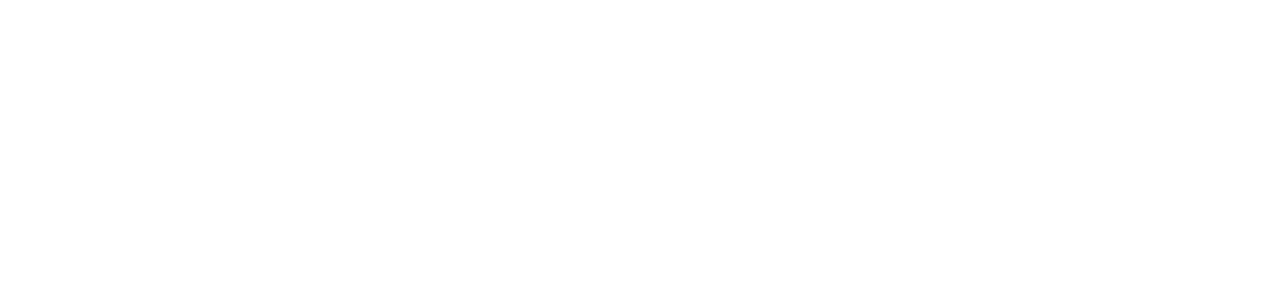
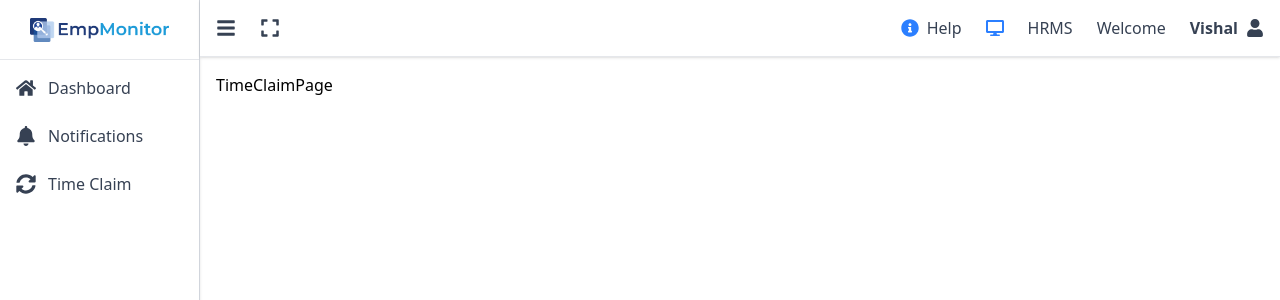
Before and after one commit to vishalglobussoftSDE/emp_clone_fe, a React (Vite) app: page /timeclaim in a window 1280 px wide. Before the commit this address had no page. Shown: the top 300 px of the page. Built offline with nearby package versions, Linux system fonts and the light colour scheme.

Commit message:
added dynamic routing using react router dom

```diff
--- a/src/App.jsx
+++ b/src/App.jsx
@@ -2,6 +2,8 @@ import { BrowserRouter as Router, Routes, Route } from 'react-router-dom';
 import { SidebarProvider } from './context/sidebarContext';
 import MainLayout from './components/MainLayout';
 import DashboardPage from './pages/DashboardPage';
+import NotificationsPage from './pages/NotificationsPage';
+import TimeClaimPage from './pages/TimeClaimPage';
 
 const App = () => {
   return (
@@ -16,6 +18,22 @@ const App = () => {
               </MainLayout>
             }
           />
+          <Route
+            path="/notifications"
+            element={
+              <MainLayout>
+                <NotificationsPage />
+              </MainLayout>
+            }
+          />
+          <Route
+            path="/timeclaim"
+            element={
+              <MainLayout>
+                <TimeClaimPage />
+              </MainLayout>
+            }
+          />
         </Routes>
       </Router>
     </SidebarProvider>
--- a/src/components/Sidebar/PrimarySideBar.jsx
+++ b/src/components/Sidebar/PrimarySideBar.jsx
@@ -1,4 +1,5 @@
 import { FaHome, FaBell, FaSyncAlt } from 'react-icons/fa';
+import { Link } from 'react-router-dom'; // Importing Link for routing
 import { useSidebar } from '../../context/sidebarContext.jsx';
 
 const PrimarySideBar = () => {
@@ -18,28 +19,28 @@ const PrimarySideBar = () => {
       {/* Navigation Items */}
       <div className="flex flex-col gap-6 p-4 text-gray-700">
         {/* Dashboard */}
-        <div className="flex items-center gap-3 cursor-pointer hover:text-blue-600">
+        <Link to="/" className="flex items-center gap-3 cursor-pointer hover:text-blue-600">
           <div className="text-xl">
             <FaHome />
           </div>
           {isSidebarOpen && <div className="text-base font-medium">Dashboard</div>}
-        </div>
+        </Link>
 
         {/* Notifications */}
-        <div className="flex items-center gap-3 cursor-pointer hover:text-blue-600">
+        <Link to="/notifications" className="flex items-center gap-3 cursor-pointer hover:text-blue-600">
           <div className="text-xl">
             <FaBell />
           </div>
           {isSidebarOpen && <div className="text-base font-medium">Notifications</div>}
-        </div>
+        </Link>
 
         {/* Time Claim */}
-        <div className="flex items-center gap-3 cursor-pointer hover:text-blue-600">
+        <Link to="/timeclaim" className="flex items-center gap-3 cursor-pointer hover:text-blue-600">
           <div className="text-xl">
             <FaSyncAlt />
           </div>
           {isSidebarOpen && <div className="text-base font-medium">Time Claim</div>}
-        </div>
+        </Link>
       </div>
     </div>
   );
--- a/src/pages/DashboardPage.jsx
+++ b/src/pages/DashboardPage.jsx
@@ -4,7 +4,9 @@ import PrimarySideBar from "../components/Sidebar/PrimarySideBar"
 const DashboardPage = () => {
   return (
     <div>
-
+        <div className="wrapper">
+            <div>Home / Employee Details Full</div>
+        </div>
     </div>
   )
 }
--- /dev/null
+++ b/src/pages/NotificationsPage.jsx
@@ -0,0 +1,9 @@
+import React from 'react'
+
+const NotificationsPage = () => {
+  return (
+    <div>NotificationsPage</div>
+  )
+}
+
+export default NotificationsPage
--- /dev/null
+++ b/src/pages/TimeClaimPage.jsx
@@ -0,0 +1,9 @@
+import React from 'react'
+
+const TimeClaimPage = () => {
+  return (
+    <div>TimeClaimPage</div>
+  )
+}
+
+export default TimeClaimPage
```
